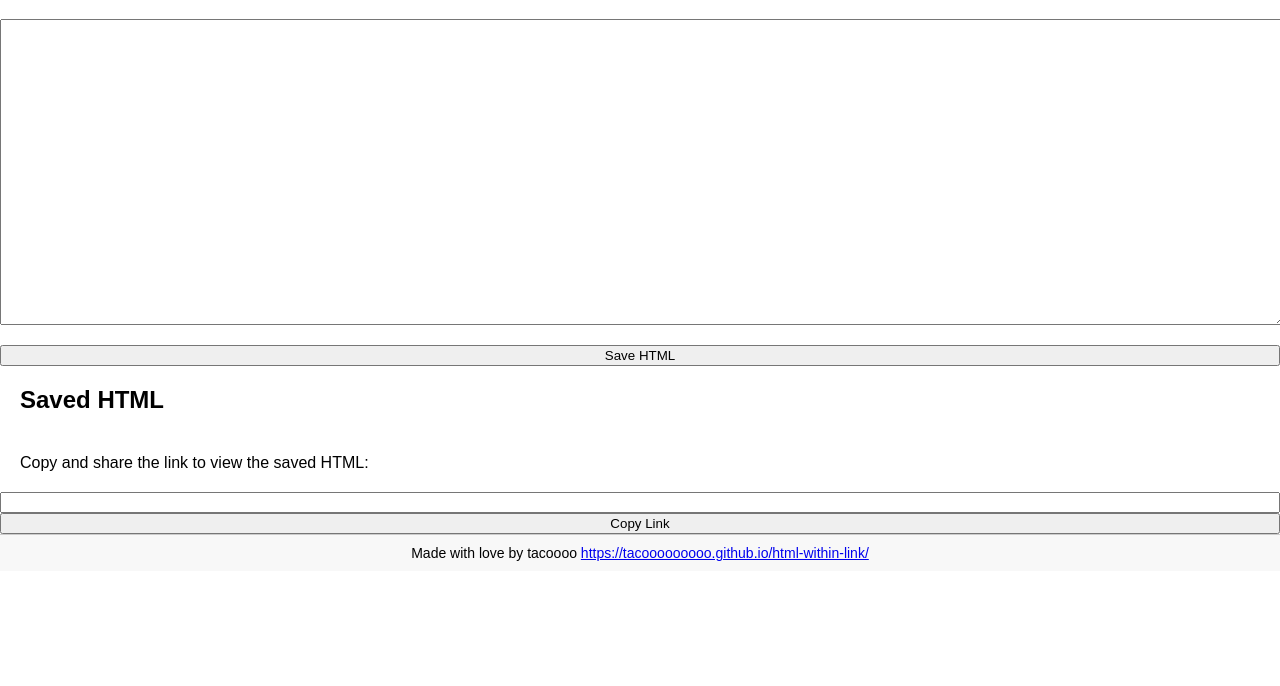
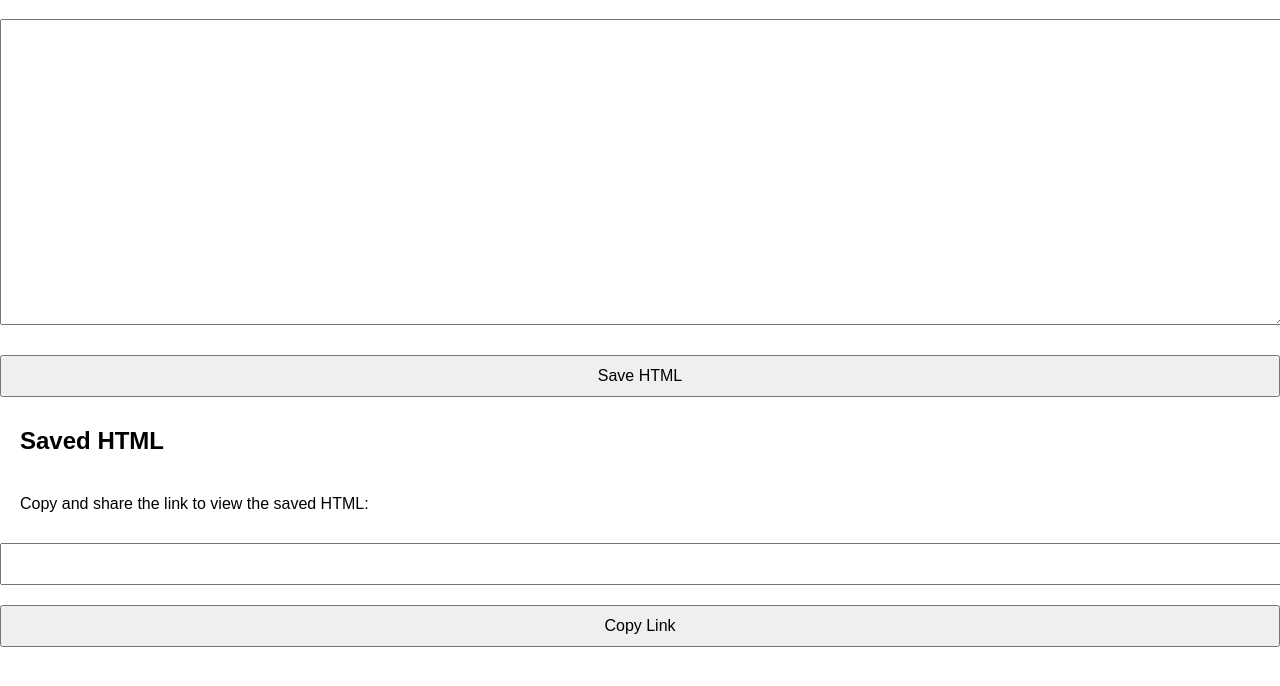
Before and after one commit to tacooooooooo/html-within-link, a plain HTML site: page index.html in a window 1280 px wide. Shown: the part 78-764 px from the top of the page. Drawn offline with Linux system fonts and the light colour scheme.

Commit message:
Update index.html
fix it?

```diff
--- a/index.html
+++ b/index.html
@@ -20,6 +20,18 @@
         }
         h1, h2, p {
             margin: 20px;
+        }
+        button {
+            width: auto; /* Auto width for buttons */
+            padding: 10px 20px; /* Add some padding for better appearance */
+            margin: 10px 0; /* Add margin to separate from other elements */
+            font-size: 16px; /* Adjust font size */
+        }
+        input[type="text"] {
+            width: 100%; /* Full width for text input */
+            margin: 10px 0; /* Space between elements */
+            padding: 10px; /* Padding for text input */
+            font-size: 16px;
         }
         .footer {
             position: sticky;
@@ -47,7 +59,7 @@
 <input type="text" id="linkInput" readonly>
 <button onclick="copyLink()">Copy Link</button>
 
-<div class="footer" id="footer">
+<div class="footer" id="footer" style="display: none;">
     Made with love by tacoooo <a href="https://tacooooooooo.github.io/html-within-link/" target="_blank">https://tacooooooooo.github.io/html-within-link/</a>
 </div>
 
@@ -82,6 +94,9 @@
             footer.innerHTML = 'Made with love by tacoooo <a href="https://tacooooooooo.github.io/html-within-link/" target="_blank">https://tacooooooooo.github.io/html-within-link/</a>';
             document.body.appendChild(footer);
         }
+    } else {
+        // Only show the footer if ?data=... is in the URL
+        document.getElementById('footer').style.display = 'none';
     }
 </script>
 
```
